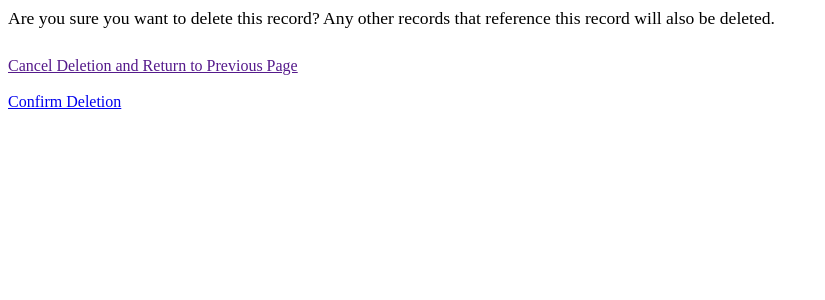
After one commit to cw353/database-frontend-project, a PHP site: page /confirmDeleteRecord.php in a window 1280 px wide. The commit adds this page. Shown: the top 300 px of the page, without its empty margins (0-825 px from the left). Run offline with PHP 8.4, Linux system fonts and the light colour scheme; data that the repository does not hold is empty.

Commit message:
added page to confirm deletion before executing deletion; changed 'View Results' button label to 'View Modified Table' after insert, modify, and delete operations

```diff
--- /dev/null
+++ b/confirmDeleteRecord.php
@@ -0,0 +1,18 @@
+<?php header("X-Clacks-Overhead: GNU Terry Pratchett"); ?>
+
+<!DOCTYPE html>
+<html>
+	<head>
+		<title>Confirm Deletion</title>
+		<link rel="stylesheet" href="stylesheet.css"/>
+	</head>
+
+	<body>
+		<header>Are you sure you want to delete this record? Any other records that reference this record will also be deleted.</header>
+		<br>
+		<a href='<?php echo $_SERVER['HTTP_REFERER']; ?>'>Cancel Deletion and Return to Previous Page</a>
+		<br>
+		<br>
+		<a href='<?php echo 'deleteRecord.php?'.$_SERVER['QUERY_STRING']; ?>'>Confirm Deletion</a>
+	</body>
+</html>
--- a/deleteRecord.php
+++ b/deleteRecord.php
@@ -52,7 +52,7 @@
     ?>
 		<form method="get" action="viewRecords.php">
 			<input type="hidden" name="table" value="<?php echo sanitizeHtml($tablename); ?>">
-			<button type="submit">View Results</button>
+			<button type="submit">View Modified Table</button>
 		</form>
 		<form method="post" action="index.php">
 			<button type="submit">Return to Home</button>
--- a/executeInsertRecord.php
+++ b/executeInsertRecord.php
@@ -60,7 +60,7 @@
     ?>
 		<form method="get" action="viewRecords.php">
 			<input type="hidden" name="table" value="<?php echo sanitizeHtml($tablename); ?>">
-			<button type="submit">View Results</button>
+			<button type="submit">View Modified Table</button>
 		</form>
 		<form method="post" action="index.php">
 			<button type="submit">Return to Home</button>
--- a/executeModifyRecord.php
+++ b/executeModifyRecord.php
@@ -73,7 +73,7 @@
 		?>
 		<form method="get" action="viewRecords.php">
 			<input type="hidden" name="table" value="<?php echo sanitizeHtml($tablename); ?>">
-			<button type="submit">View Results</button>
+			<button type="submit">View Modified Table</button>
 		</form>
 		<form method="post" action="index.php">
 			<button type="submit">Return to Home</button>
--- a/helperFunctions.php
+++ b/helperFunctions.php
@@ -44,7 +44,7 @@
 		foreach($table->getPrimaryKeys() as $pk) {
 			$params .= '&' . sanitizeHtml($pk) . '=' . sanitizeHtml($record[$pk]);
 		}
-		return "<a href='modifyRecord.php?table=$tablename" . "$params'>Modify Record</a>" . " / <a href='deleteRecord.php?table=$tablename" . "$params'>Delete Record</a>";
+		return "<a href='modifyRecord.php?table=$tablename" . "$params'>Modify Record</a>" . " / <a href='confirmDeleteRecord.php?table=$tablename" . "$params'>Delete Record</a>";
 	}
 
 	function getResultTable(mysqli_result $result, Table $table) {
```
